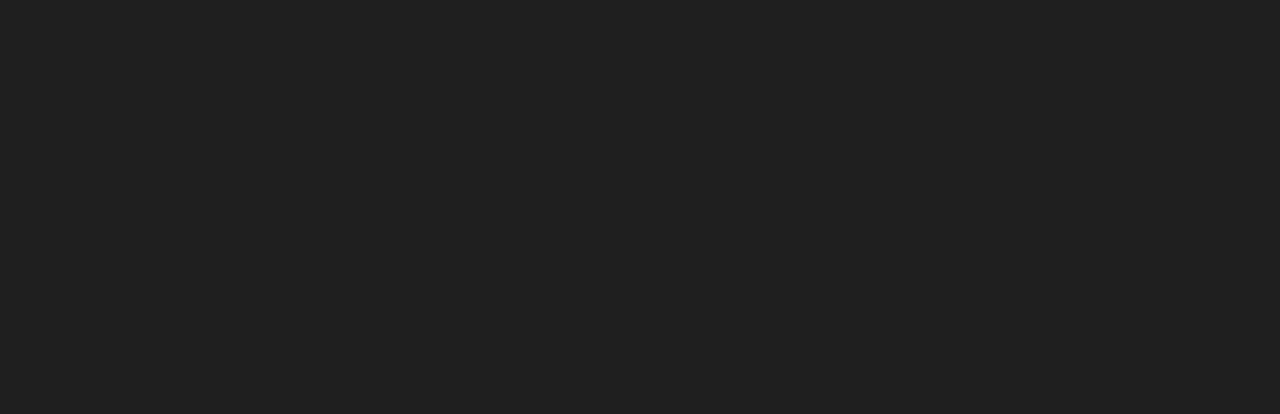
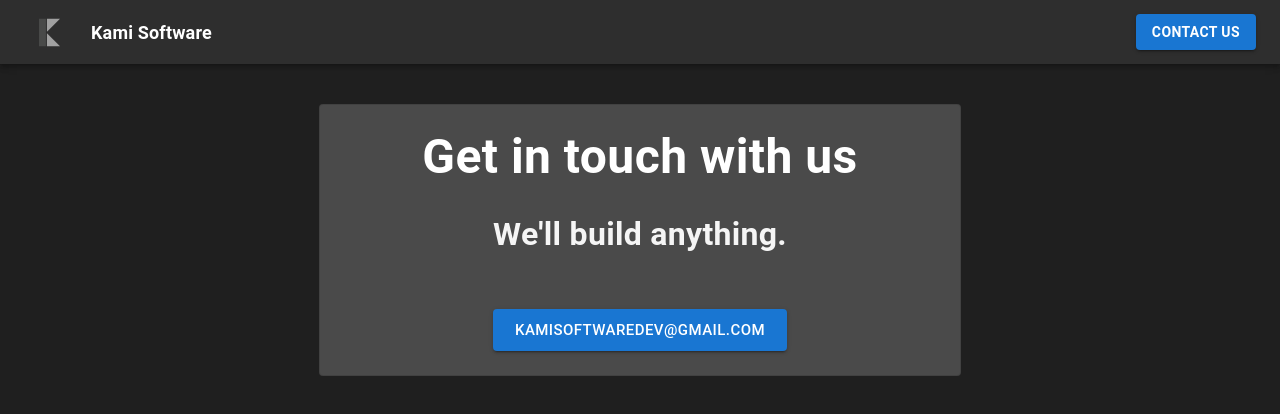
Before and after one commit to mrkami1/kamisoftware, a React (Create React App) app: page /kamisoftware/contactus in a window 1280 px wide. Before the commit this address had no page. Shown: the top 414 px of the page. Built offline with nearby package versions, Linux system fonts and the light colour scheme.

Commit message:
fixed routes

```diff
--- a/src/App.js
+++ b/src/App.js
@@ -11,10 +11,10 @@
     <div className="App">
         <BrowserRouter>
             <Routes>
-                <Route exact path='/' element={<Home />}/>
-                <Route exact path='/contactus' element={<ContactUs />}/>
-                <Route exact path='/fynatrack' element={<Fynatrack />}/>
-                <Route exact path='/fynatrack-privacy' element={<FynatrackPrivacy />}/>
+                <Route exact path='/kamisoftware' element={<Home />}/>
+                <Route exact path='/kamisoftware/contactus' element={<ContactUs />}/>
+                <Route exact path='/kamisoftware/fynatrack' element={<Fynatrack />}/>
+                <Route exact path='/kamisoftware/fynatrack-privacy' element={<FynatrackPrivacy />}/>
             </Routes>
         </BrowserRouter>
     </div>
--- a/src/components/applications.jsx
+++ b/src/components/applications.jsx
@@ -19,7 +19,7 @@
 
     const GoToApplication = (id) => {
         switch(id) {
-            case 'fynatrack': navigate('/fynatrack'); break;
+            case 'fynatrack': navigate('/kamisoftware/fynatrack'); break;
             default: break;
         }
     }
--- a/src/components/navbar.jsx
+++ b/src/components/navbar.jsx
@@ -12,7 +12,7 @@
     return (
         <AppBar position='sticky' sx={{background: '#2e2e2e'}}>
             <Toolbar>
-                <IconButton onClick={() => navigate('/')}>
+                <IconButton onClick={() => navigate('/kamisoftware')}>
                     <img src={KamiIcon} width={35} height={35} alt='icon'/>
                 </IconButton>
                 <Typography sx={{
@@ -27,7 +27,7 @@
                     size='medium'
                     variant='contained'
                     sx={{marginLeft: 'auto', color: 'white', fontWeight: 'bold'}}
-                    onClick={() => navigate('/contactus')}
+                    onClick={() => navigate('/kamisoftware/contactus')}
                 >
                     contact us
                 </Button>
--- a/src/routes/fynatrack.jsx
+++ b/src/routes/fynatrack.jsx
@@ -17,9 +17,6 @@
 const playstoreUrl = 'https://play.google.com/store/apps/details?id=com.kamisoftware.fynatrack&hl=en&gl=US'
 
 export default function Fynatrack() {
-
-    const navigate = useNavigate();
-
     return (
         <div>
             <Navbar />
@@ -45,7 +42,7 @@
                     <img src="https://play.google.com/intl/en_us/badges/static/images/badges/en_badge_web_generic.png" width={250}/>
                 </Button>
                 <Typography sx={{fontSize: 14, fontWeight: 'bold', color: 'grey', mb: 10, mt: 10}}>
-                    View our <Link to="/fynatrack-privacy">Privacy Policy</Link>
+                    View our <Link to="/kamisoftware/fynatrack-privacy">Privacy Policy</Link>
                 </Typography>
             </div>
         </div>
```
